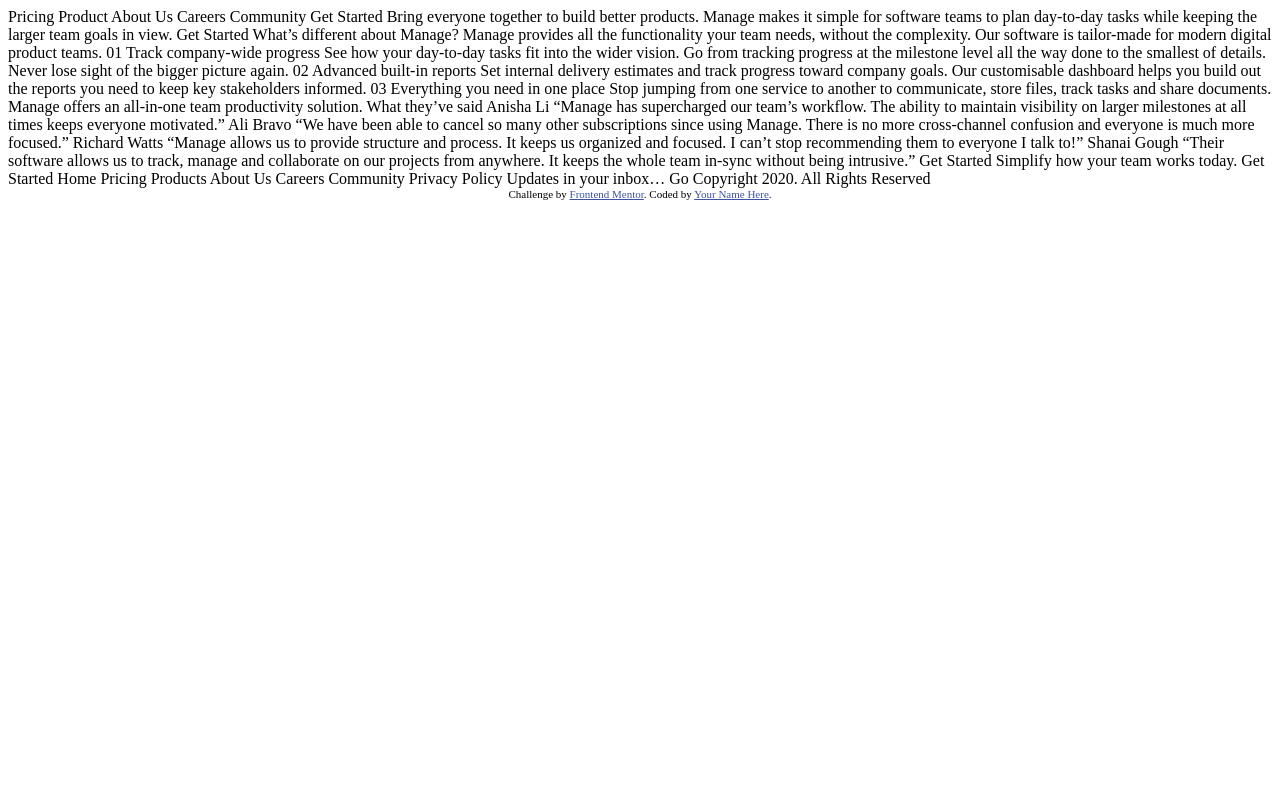
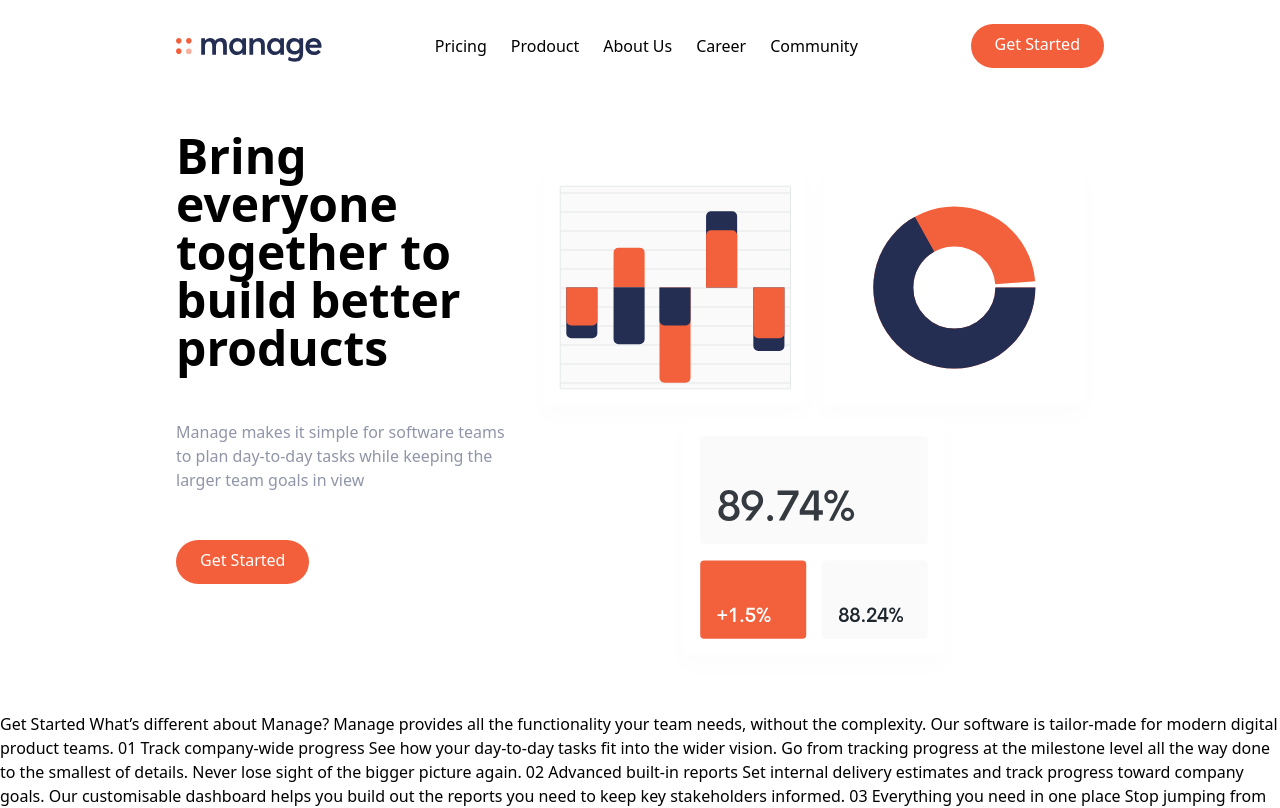
Before and after one commit to NatnaelDemelash/Modern_Landing_Page, a website: page manage-landing-page-master/index.html in a window 1280 px wide. Shown: the top 808 px of the page. Drawn offline with Linux system fonts and the light colour scheme; files whose address does not match are found by name.

Commit message:
navigation and hero section added

```diff
--- a/manage-landing-page-master/index.html
+++ b/manage-landing-page-master/index.html
@@ -1,101 +1,75 @@
 <!DOCTYPE html>
 <html lang="en">
+
 <head>
-  <meta charset="UTF-8">
-  <meta name="viewport" content="width=device-width, initial-scale=1.0"> <!-- displays site properly based on user's device -->
+    <meta charset="UTF-8">
+    <meta name="viewport" content="width=device-width, initial-scale=1.0">
+    <!-- displays site properly based on user's device -->
 
-  <link rel="icon" type="image/png" sizes="32x32" href="./images/favicon-32x32.png">
+    <link rel="icon" type="image/png" sizes="32x32" href="./images/favicon-32x32.png">
+    <link rel="stylesheet" href="./css/main.css">
 
-  <title>Frontend Mentor | Manage landing page</title>
+    <title>Manage landing page</title>
 
-  <!-- Feel free to remove these styles or customise in your own stylesheet 👍 -->
-  <style>
-    .attribution { font-size: 11px; text-align: center; }
-    .attribution a { color: hsl(228, 45%, 44%); }
-  </style>
+    <!-- Feel free to remove these styles or customise in your own stylesheet 👍 -->
 </head>
+
 <body>
 
-  Pricing
-  Product
-  About Us
-  Careers
-  Community
+    <nav class="relative p-6 container mx-auto">
+        <!-- flex container -->
+        <div class="flex items-center justify-between">
+            <!-- logo -->
+            <div class="pt-2">
+                <img src="./images//logo.svg" alt="">
+            </div>
+            <!-- menu items -->
+            <div class="hidden md:flex space-x-6">
+                <a href="#" class="hover:text-darkGrayishBlue">Pricing</a>
+                <a href="#" class="hover:text-darkGrayishBlue">Prodouct</a>
+                <a href="#" class="hover:text-darkGrayishBlue">About Us</a>
+                <a href="#" class="hover:text-darkGrayishBlue">Career</a>
+                <a href="#" class="hover:text-darkGrayishBlue">Community</a>
+            </div>
 
-  Get Started
+            <a href="#" class="hidden md:block p-3 pt-2 mt-0 px-6 bg-brightRed text-white rounded-full baseline hover:bg-brightRedLight">
+                Get Started
+            </a>
+        </div>
+    </nav>
 
-  Bring everyone together to build better products.
+    <!-- Hero Section -->
+    <div class=" container flex flex-col-reverse md:flex-row items-center px-6 mx-auto mt-10 space-y-0 md:space-y-0">
+        <!-- left item -->
+        <div class="flex flex-col mb-32 space-y-12 md:w-1/2">
+            <h1 class="text-4xl max-w-md font-bold text-center md:text-5xl md:text-left">
+                Bring everyone together to build better products
+            </h1>
+            <p class="max-w-sm text-center text-darkGrayishBlue md:text-left">
+                Manage makes it simple for software teams to plan day-to-day tasks while keeping the larger team goals in view
+            </p>
+            <div class="flex justify-center md:justify-start">
+                <a href="#" class="p-3 pt-2 mt-0 px-6 bg-brightRed text-white rounded-full baseline hover:bg-brightRedLight">
+                    Get Started
+                </a>
+            </div>
+        </div class="md:w-1/2">
+        <!-- right item -->
+        <img src="./images/illustration-intro.svg" alt="">
+        <div>
 
-  Manage makes it simple for software teams to plan day-to-day
-  tasks while keeping the larger team goals in view.
+        </div>
+    </div>
 
-  Get Started
-
-  What’s different about Manage?
-
-  Manage provides all the functionality your team needs, without
-  the complexity. Our software is tailor-made for modern digital
-  product teams.
-
-  01
-  Track company-wide progress
-  See how your day-to-day tasks fit into the wider vision. Go from
-  tracking progress at the milestone level all the way done to the
-  smallest of details. Never lose sight of the bigger picture again.
-
-  02
-  Advanced built-in reports
-  Set internal delivery estimates and track progress toward company
-  goals. Our customisable dashboard helps you build out the reports
-  you need to keep key stakeholders informed.
-
-  03
-  Everything you need in one place
-  Stop jumping from one service to another to communicate, store files,
-  track tasks and share documents. Manage offers an all-in-one team
-  productivity solution.
-
-  What they’ve said
-
-  Anisha Li
-  “Manage has supercharged our team’s workflow. The ability to maintain
-  visibility on larger milestones at all times keeps everyone motivated.”
-
-  Ali Bravo
-  “We have been able to cancel so many other subscriptions since using
-  Manage. There is no more cross-channel confusion and everyone is much
-  more focused.”
-
-  Richard Watts
-  “Manage allows us to provide structure and process. It keeps us organized
-  and focused. I can’t stop recommending them to everyone I talk to!”
-
-  Shanai Gough
-  “Their software allows us to track, manage and collaborate on our projects
-  from anywhere. It keeps the whole team in-sync without being intrusive.”
-
-  Get Started
-
-  Simplify how your team works today.
-  Get Started
-
-  Home
-  Pricing
-  Products
-  About Us
-  Careers
-  Community
-  Privacy Policy
-
-  Updates in your inbox…
-  Go
-
-  Copyright 2020. All Rights Reserved
+    Get Started What’s different about Manage? Manage provides all the functionality your team needs, without the complexity. Our software is tailor-made for modern digital product teams. 01 Track company-wide progress See how your day-to-day tasks fit into
+    the wider vision. Go from tracking progress at the milestone level all the way done to the smallest of details. Never lose sight of the bigger picture again. 02 Advanced built-in reports Set internal delivery estimates and track progress toward company
+    goals. Our customisable dashboard helps you build out the reports you need to keep key stakeholders informed. 03 Everything you need in one place Stop jumping from one service to another to communicate, store files, track tasks and share documents.
+    Manage offers an all-in-one team productivity solution. What they’ve said Anisha Li “Manage has supercharged our team’s workflow. The ability to maintain visibility on larger milestones at all times keeps everyone motivated.” Ali Bravo “We have been
+    able to cancel so many other subscriptions since using Manage. There is no more cross-channel confusion and everyone is much more focused.” Richard Watts “Manage allows us to provide structure and process. It keeps us organized and focused. I can’t
+    stop recommending them to everyone I talk to!” Shanai Gough “Their software allows us to track, manage and collaborate on our projects from anywhere. It keeps the whole team in-sync without being intrusive.” Get Started Simplify how your team works
+    today. Get Started Home Pricing Products About Us Careers Community Privacy Policy Updates in your inbox… Go Copyright 2020. All Rights Reserved
 
 
-  <div class="attribution">
-    Challenge by <a href="https://www.frontendmentor.io?ref=challenge" target="_blank">Frontend Mentor</a>.
-    Coded by <a href="#">Your Name Here</a>.
-  </div>
 </body>
+
 </html>
--- /dev/null
+++ b/manage-landing-page-master/input.css
@@ -0,0 +1,3 @@
+@tailwind base;
+@tailwind components;
+@tailwind utilities;
--- /dev/null
+++ b/manage-landing-page-master/tailwind.config.js
@@ -0,0 +1,24 @@
+module.exports = {
+    content: ['./*.html'],
+    theme: {
+        screens: {
+            sm: '480px',
+            md: '768px',
+            lg: '976px',
+            xl: '1440px',
+        },
+        extend: {
+            colors: {
+                brightRed: 'hsl(12, 88%, 59%)',
+                brightRedLight: 'hsl(12, 88%, 69%)',
+                brightRedSupLight: 'hsl(12, 88%, 95%)',
+                darkBlue: 'hsl(228, 39%, 23%)',
+                darkGrayishBlue: 'hsl(227, 12%, 61%)',
+                veryDarkBlue: 'hsl(233, 12%, 13%)',
+                veryPaleRed: 'hsl(13, 100%, 96%)',
+                veryLightGray: 'hsl(0, 0%, 98%)',
+            },
+        },
+    },
+    plugins: [],
+}
```
Also changed, not shown: manage-landing-page-master/package.json (added, +16 -0 lines), manage-landing-page-master/css/main.css (added), 2 other files.
